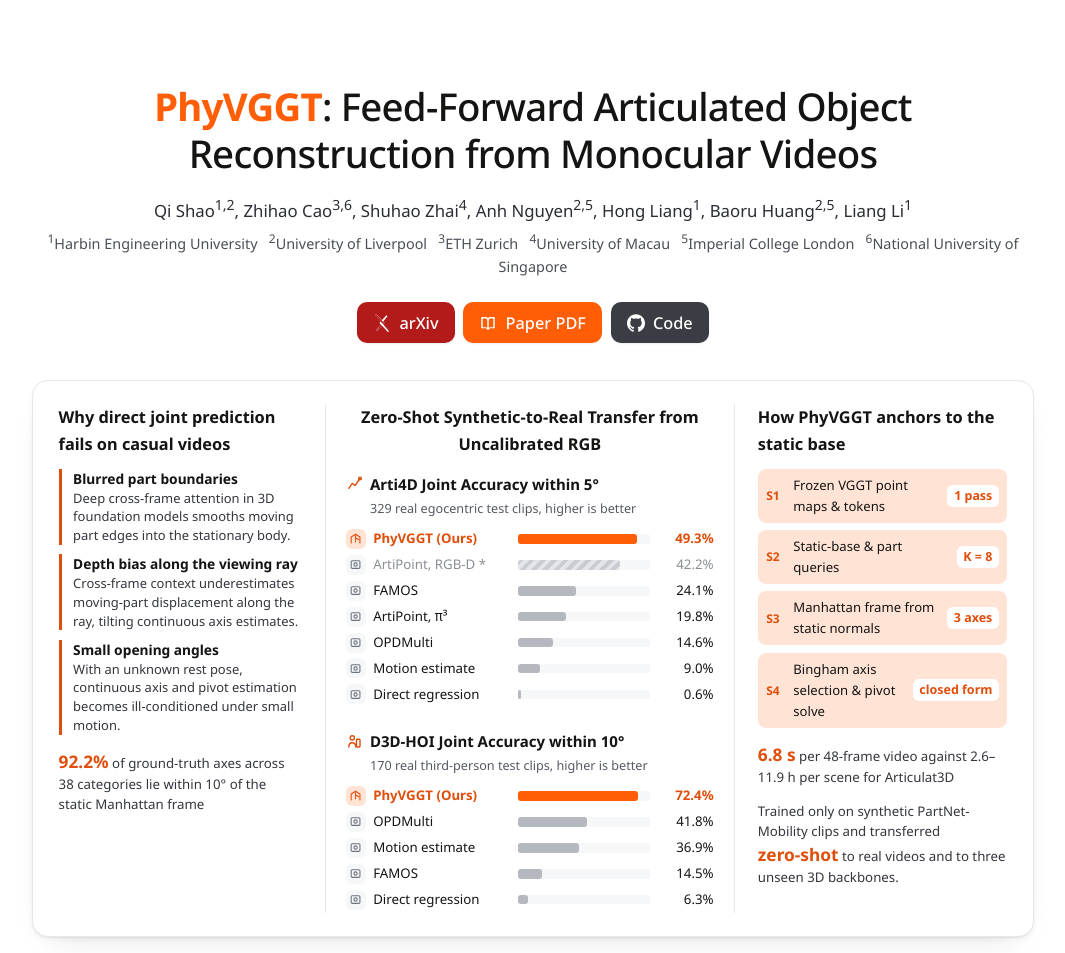
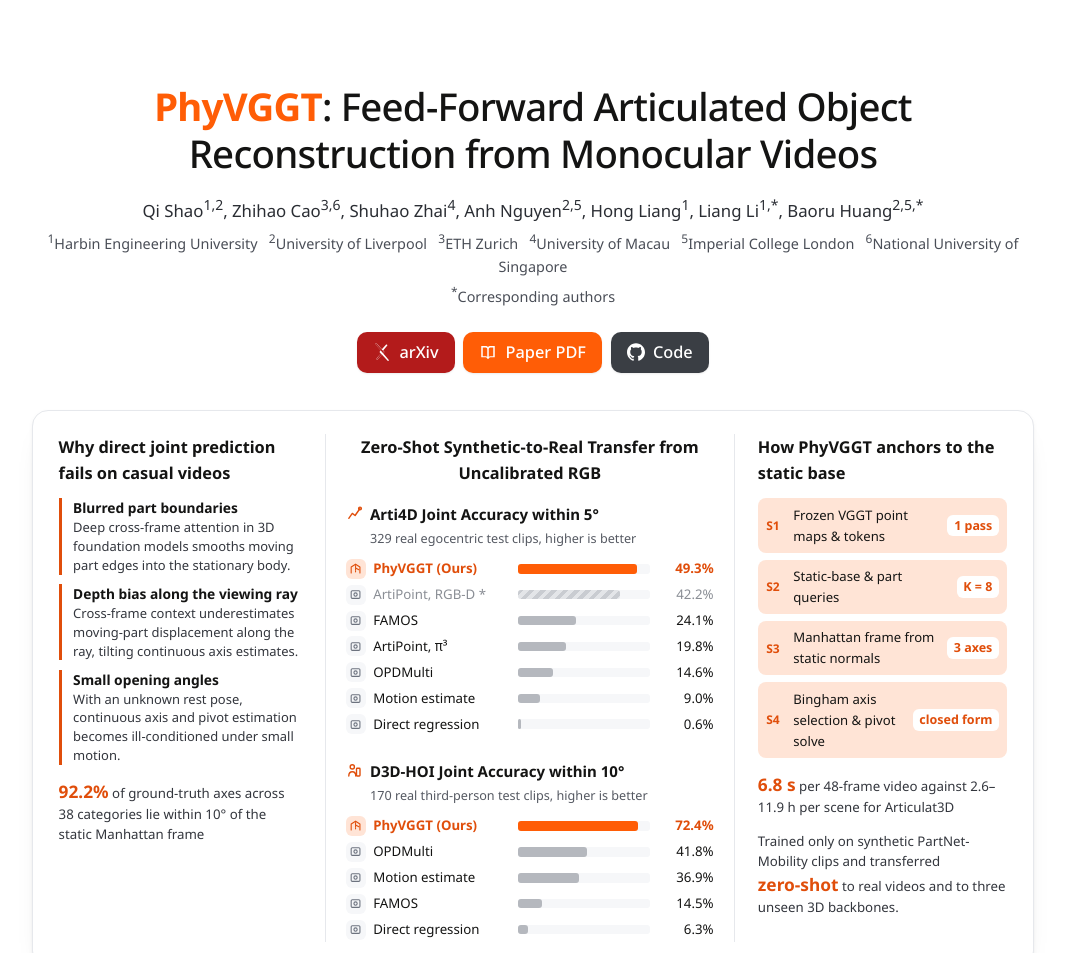
Before and after one commit to PhyVGGT/phyvggt.github.io, a plain HTML site: page index.html in a window 1280 px wide. Shown: the top 953 px of the page, without its empty margins (107-1172 px from the left). Drawn offline with Linux system fonts and the light colour scheme; a web font is replaced by a local one.

Commit message:
Reorder last authors and mark corresponding authors

```diff
--- a/index.html
+++ b/index.html
@@ -292,8 +292,9 @@ tbody tr.priv td:first-child::after{content:" *";}
 
 <header class="hero" id="top"><div class="container">
   <h1 class="title"><span class="wordmark">PhyVGGT</span>: Feed-Forward Articulated Object Reconstruction from Monocular Videos</h1>
-  <p class="author">Qi Shao<sup>1,2</sup>, Zhihao Cao<sup>3,6</sup>, Shuhao Zhai<sup>4</sup>, Anh Nguyen<sup>2,5</sup>, Hong Liang<sup>1</sup>, Baoru Huang<sup>2,5</sup>, Liang Li<sup>1</sup></p>
+  <p class="author">Qi Shao<sup>1,2</sup>, Zhihao Cao<sup>3,6</sup>, Shuhao Zhai<sup>4</sup>, Anh Nguyen<sup>2,5</sup>, Hong Liang<sup>1</sup>, Liang Li<sup>1,*</sup>, Baoru Huang<sup>2,5,*</sup></p>
   <p class="affil"><sup>1</sup>Harbin Engineering University &nbsp; <sup>2</sup>University of Liverpool &nbsp; <sup>3</sup>ETH Zurich &nbsp; <sup>4</sup>University of Macau &nbsp; <sup>5</sup>Imperial College London &nbsp; <sup>6</sup>National University of Singapore</p>
+  <p class="affil"><sup>*</sup>Corresponding authors</p>
   <div class="links">
     <a class="btn btn-arxiv" href="https://arxiv.org/abs/2611.22244" target="_blank" rel="noopener">
       <svg viewBox="0 0 24 24" aria-hidden="true"><path d="M3.8423 0a1.0037 1.0037 0 0 0-.922.6078c-.1536.3687-.0438.6275.2938 1.1113l6.9185 8.3597-1.0223 1.1058a1.0393 1.0393 0 0 0 .003 1.4229l1.2292 1.3135-5.4391 6.4444c-.2803.299-.4538.823-.2971 1.1986a1.0253 1.0253 0 0 0 .9585.635.9133.9133 0 0 0 .6891-.3405l5.783-6.126 7.4902 8.0051a.8527.8527 0 0 0 .6835.2597.9575.9575 0 0 0 .8777-.6138c.1577-.377-.017-.7502-.306-1.1407l-7.0518-8.3418 1.0632-1.13a.9626.9626 0 0 0 .0089-1.3165L4.6336.4639s-.3733-.4535-.768-.463zm0 .272h.0166c.2179.0052.4874.2715.5644.3639l.005.006.0052.0055 10.169 10.9905a.6915.6915 0 0 1-.0072.945l-1.0666 1.133-1.4982-1.7724-8.5994-10.39c-.3286-.472-.352-.6183-.2592-.841a.7307.7307 0 0 1 .6704-.4401Zm14.341 1.5701a.877.877 0 0 0-.6554.2418l-5.6962 6.1584 1.6944 1.8319 5.3089-6.5138c.3251-.4335.479-.6603.3247-1.0292a1.1205 1.1205 0 0 0-.9763-.689zm-7.6557 12.2823 1.3186 1.4135-5.7864 6.1295a.6494.6494 0 0 1-.4959.26.7516.7516 0 0 1-.706-.4669c-.1119-.2682.0359-.6864.2442-.9083l.0051-.0055.0047-.0055z"/></svg>arXiv
@@ -416,7 +417,7 @@ tbody tr.priv td:first-child::after{content:" *";}
   <h2><span class="kicker">06</span>BibTeX</h2>
 <pre id="bib">@article{shao2026phyvggt,
   title   = {{PhyVGGT}: Feed-Forward Articulated Object Reconstruction from Monocular Videos},
-  author  = {Shao, Qi and Cao, Zhihao and Zhai, Shuhao and Nguyen, Anh and Liang, Hong and Huang, Baoru and Li, Liang},
+  author  = {Shao, Qi and Cao, Zhihao and Zhai, Shuhao and Nguyen, Anh and Liang, Hong and Li, Liang and Huang, Baoru},
   journal = {arXiv preprint arXiv:2611.22244},
   year    = {2026}
 }</pre>
```
